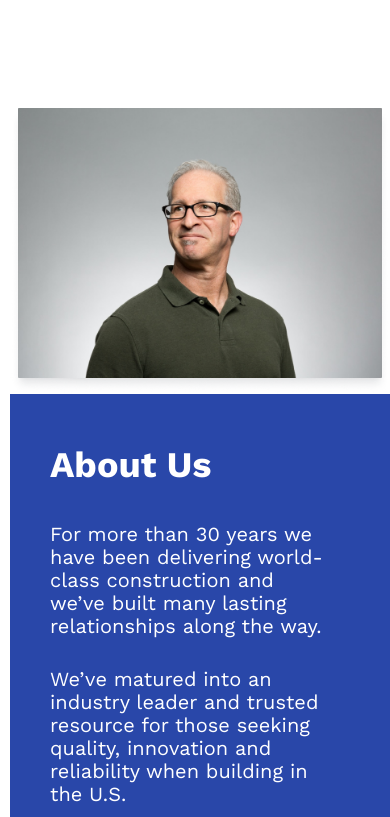
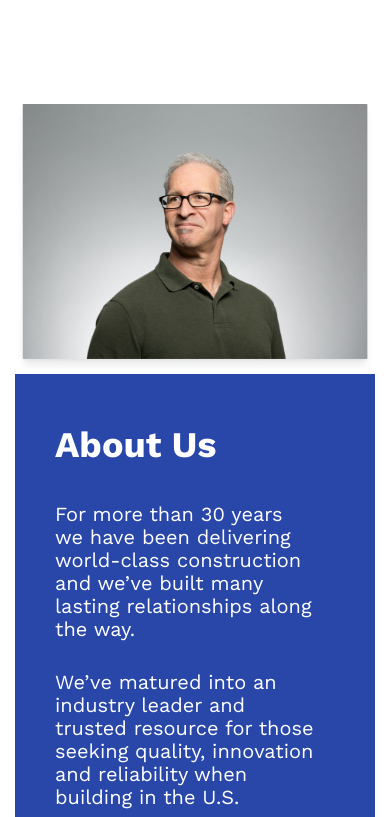
Before and after one commit to immute70/firstProject, a Next.js app: page / in a window 390 px wide. Shown: the part 1647-2464 px from the top of the page. Built offline with nearby package versions, Linux system fonts and the light colour scheme.

Commit message:
Adaptive section 3(change max-width)

```diff
--- a/styles/globals.css
+++ b/styles/globals.css
@@ -1074,7 +1074,7 @@ footer {
   }
 
   #about-img {
-    max-width: 380px;
+    max-width: 360px;
     min-width: 300px;
     margin: 0 10px 0 10px;
     width: auto;
@@ -1082,7 +1082,7 @@ footer {
   }
 
   .about-us {
-    max-width: 380px;
+    max-width: 360px;
     min-width: 300px;
     height: auto;
     margin-bottom: 20px;
```
